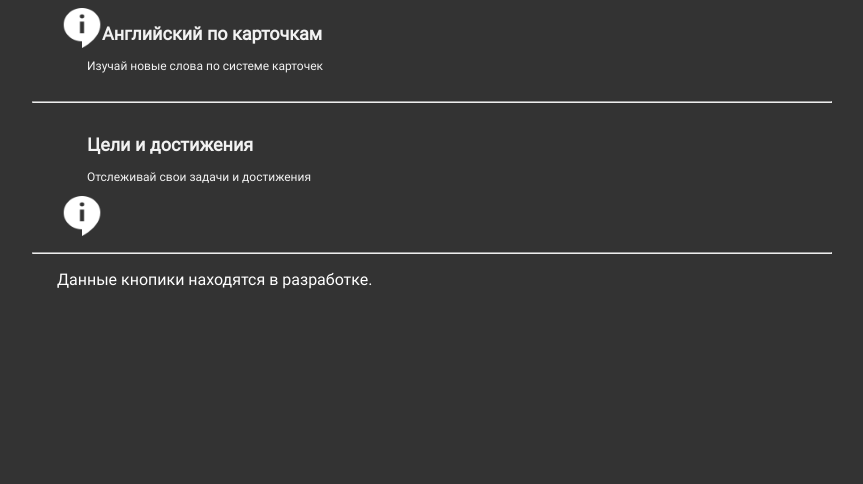
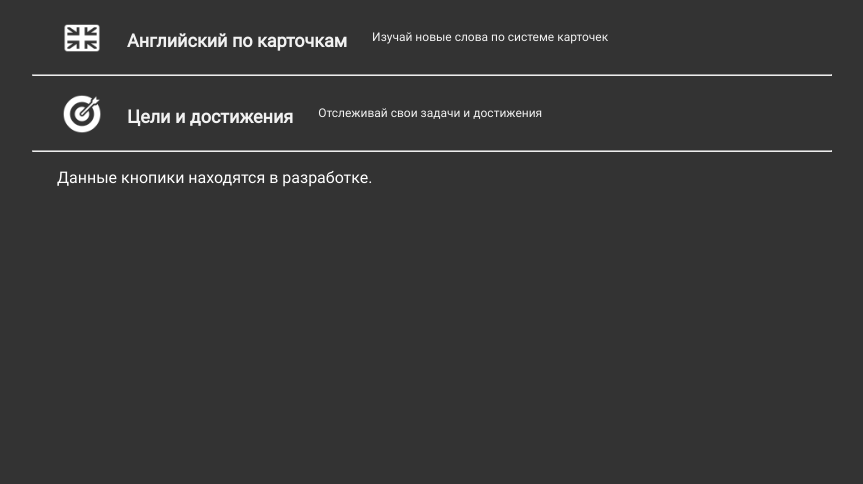
Before and after one commit to Metall011/DEED, a Django app: page / in a window 1280 px wide. Shown: the top 484 px of the page, without its empty margins (208-1071 px from the left). Run offline with Django 4.2, Linux system fonts and the light colour scheme.

Commit message:
Настроенны стили, обновленны шаблоны

```diff
--- a/main_deed/static/main_deed/css/styles.css
+++ b/main_deed/static/main_deed/css/styles.css
@@ -22,6 +22,7 @@ html, body {
     max-width: 800px;
     margin-left: auto;
     margin-right: auto;
+
 }
 
 .main {
@@ -148,48 +149,28 @@ a:hover {
 }
 
 .apps a {
+    display: block;
     margin-left: 20px;
     margin-right: 20px;
+    margin-top: 10px;
+    align-content: center;
 }
 
 .apps img {
+    float: left;
     display: block;
-    float: left;
-    width: 40px;
+    max-width: 40px;
+    margin-top: auto;
+    margin-bottom: auto;
 }
 
-.apps-text {
-    display: block;
-    width: 60px;
+.apps h2 {
+    float: left;
+    margin-top: auto;
+    margin-bottom: auto;
 }
 
 
-/*.apps {*/
-/*  position: relative;*/
-
-/*}*/
-
-/*.apps.text {*/
-/*    display: inline-block;*/
-
-/*}*/
-
-/*!*.apps a{*!*/
-/*!*    display: block;*!*/
-/*!*    float: none;*!*/
-/*!*    color: #f2f2f2;*!*/
-/*!*    padding: 8px 15px;*!*/
-/*!*    text-decoration: none;*!*/
-/*!*    font-size: 20px;*!*/
-/*}*/
-
-/*.apps img, .apps h2, .apps p {*/
-
-/*    float: left;*/
-/*    text-align: center;*/
-/*    vertical-align: middle;*/
-/*    height: 100%;*/
-/*}*/
 
 
 
--- a/main_deed/templates/main_deed/ContactForm.html
+++ b/main_deed/templates/main_deed/ContactForm.html
@@ -21,8 +21,9 @@
             <div class="form-error">{{ f.errors }}</div>
             {% endfor %}
 
-            <p>ВНИМАНИЕ!</p>
-            <p>На данный момент "Обратная связь" не отправляет сообщения</p>
+            <p>ВНИМАНИЕ!<br>
+            На данный момент сообщения не сохраняются!
+            </p>
 
             <button class="btm-add-article" type="submit">Отправить</button>
 
--- a/main_deed/templates/main_deed/about.html
+++ b/main_deed/templates/main_deed/about.html
@@ -12,7 +12,7 @@
 
 <div class="textarticle">
     <h1>DEED - это проект, который помогает добиваться результатов.</h1>
-    <p>На данный момент мы ведем open source разработку нашего приложения для андроид устройств.
+    <p>На данный момент мы ведем open source разработку нашего PWA приложения.
     <br>Первой фичей мы собираемся сделать возможность изучения английского по карточкам.</p>
 </div>
 
--- a/main_deed/templates/main_deed/main_deed.html
+++ b/main_deed/templates/main_deed/main_deed.html
@@ -5,18 +5,20 @@
 
 <div class="apps">
     <a href="#">
-        <img src="{% static 'main_deed/images/about.png' %}">
-        <div apps-text>
+        <img src="{% static 'main_deed/images/grate-britan.png' %}">
+        <div>
             <h2>Английский по карточкам</h2>
             <p>Изучай новые слова по системе карточек</p>
         </div>
     </a>
+    <hr>
 
-    <hr>
     <a href="#">
-        <h2>Цели и достижения</h2>
-        <p>Отслеживай свои задачи и достижения</p>
-        <img src="{% static 'main_deed/images/about.png' %}">
+        <img src="{% static 'main_deed/images/point-darts.png' %}">
+        <div>
+            <h2>Цели и достижения</h2>
+            <p>Отслеживай свои задачи и достижения</p>
+        </div>
     </a>
     <hr>
 </div>
--- a/main_deed/templates/main_deed/profile.html
+++ b/main_deed/templates/main_deed/profile.html
@@ -16,7 +16,7 @@
 
     <p class="date">Дата регистрации: {{ profile.date_joined }}<br>
         Последний вход: {{ profile.last_login }}<br>
-        Права суперпользователя: {{ profile.is_superuser }}
+        Права администратора: {{ profile.is_superuser }}
     </p>
     <hr>
     <div class="center"></div>
--- a/main_deed/templates/main_deed/registration.html
+++ b/main_deed/templates/main_deed/registration.html
@@ -19,8 +19,8 @@
             <div class="form-error">{{ f.errors }}</div>
             {% endfor %}
 
+            <p>Нажимая кнопку регистрация Вы даете разрешение на обработку и хранение персональных данных.</p>
             <button class="btm-add-article" type="submit">Регистрация</button>
-
         </form>
 
     </div>
```
Also changed, not shown: main_deed/forms.py (+6 -3 lines), main_deed/static/main_deed/images/grate-britan.png (added), main_deed/static/main_deed/images/point-darts.png (added), media/photos/Tuertmain/vindovs-11-2560x1440-vindovs-11-23480.jpg (added), 1 other file.
